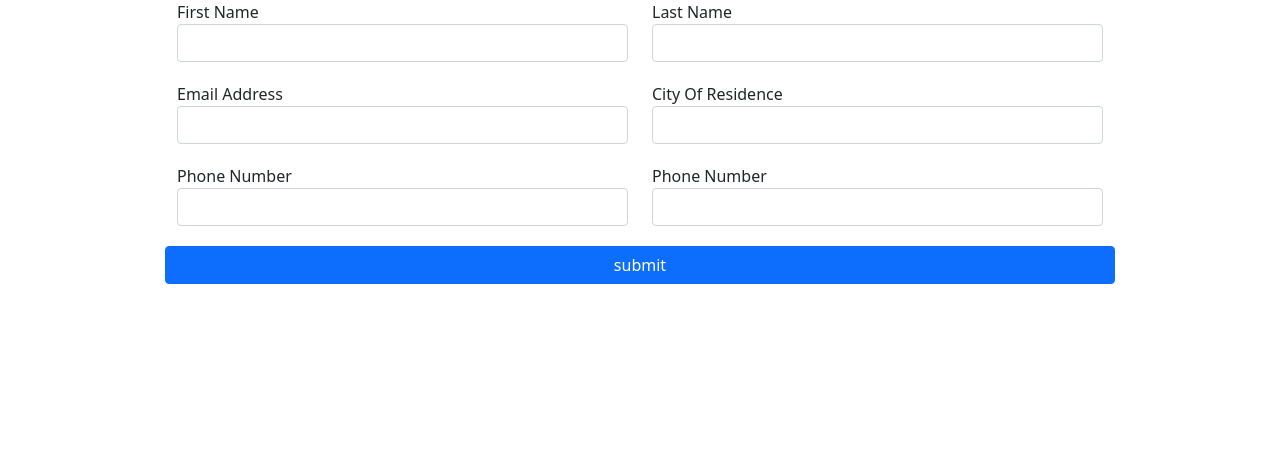
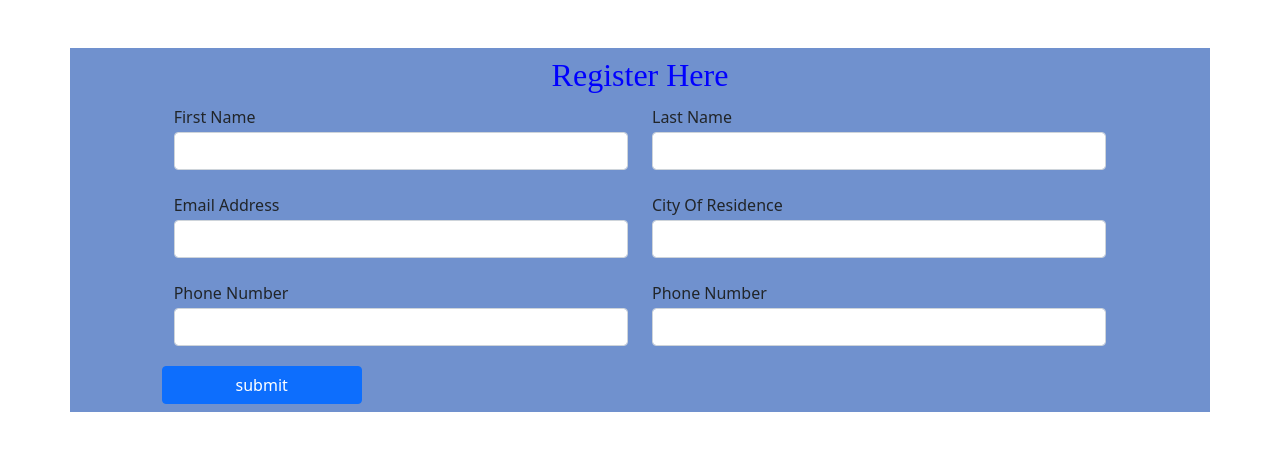
Before and after one commit to NeemaMwende/Register-Form, a plain HTML site: page index.html in a window 1280 px wide. Drawn offline with nearby package versions, Linux system fonts and the light colour scheme.

Commit message:
CSS updates

```diff
--- a/index.html
+++ b/index.html
@@ -13,16 +13,42 @@
         {
             margin-bottom: 20px;
         }
+        .container
+        {
+            box-sizing: border-box;
+            background-color: rgb(112, 145, 206);
+            padding: 50px;
+            justify-content: space-between;
+            line-height: 30px;
+        }
+        h2
+        {
+            color: blue;
+            font-family: 'Times New Roman', Times, serif;
+            font-style: inherit;
+            text-decoration: none;
+        }
+        .btn
+        {
+            width: 200px;
+
+        }
+        .btn:hover
+        {
+            color: red;
+            background-color: rgb(71, 66, 83);
+        }
     </style>
 </head>
 
 <body>
-    <div class="container">
+    <div class="container my-5 p-2">
         <div class="row justify-content-center">
             <div class="col-xl-10">
                 <form action="" class="needs-validation" novalidate>
                     <div class="row">
 
+                        <h2 class=" text-center fw-300 ">Register Here</h2>
                                         <div class="col-xl-6 input-area">
                                                 <label for="fname">First Name</label>
                                                 <input type="text" name="" id="fname" class="form-control" required>
@@ -60,7 +86,7 @@
                                         </div>
 
 
-                                        <input type="submit" value="submit" class="btn btn-primary">
+                                        <input type="submit" value="submit" class="btn btn-primary ">
                     </div>
                 </form>
             </div>
```
